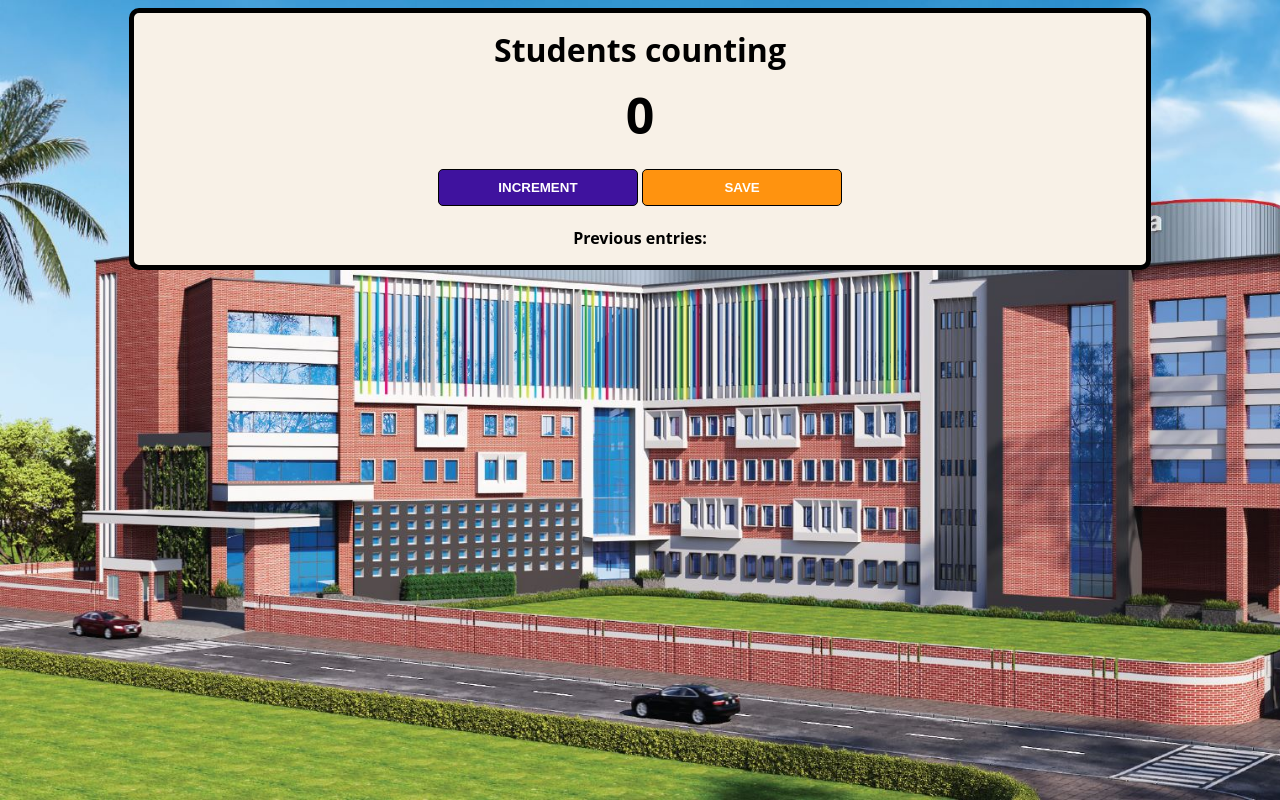
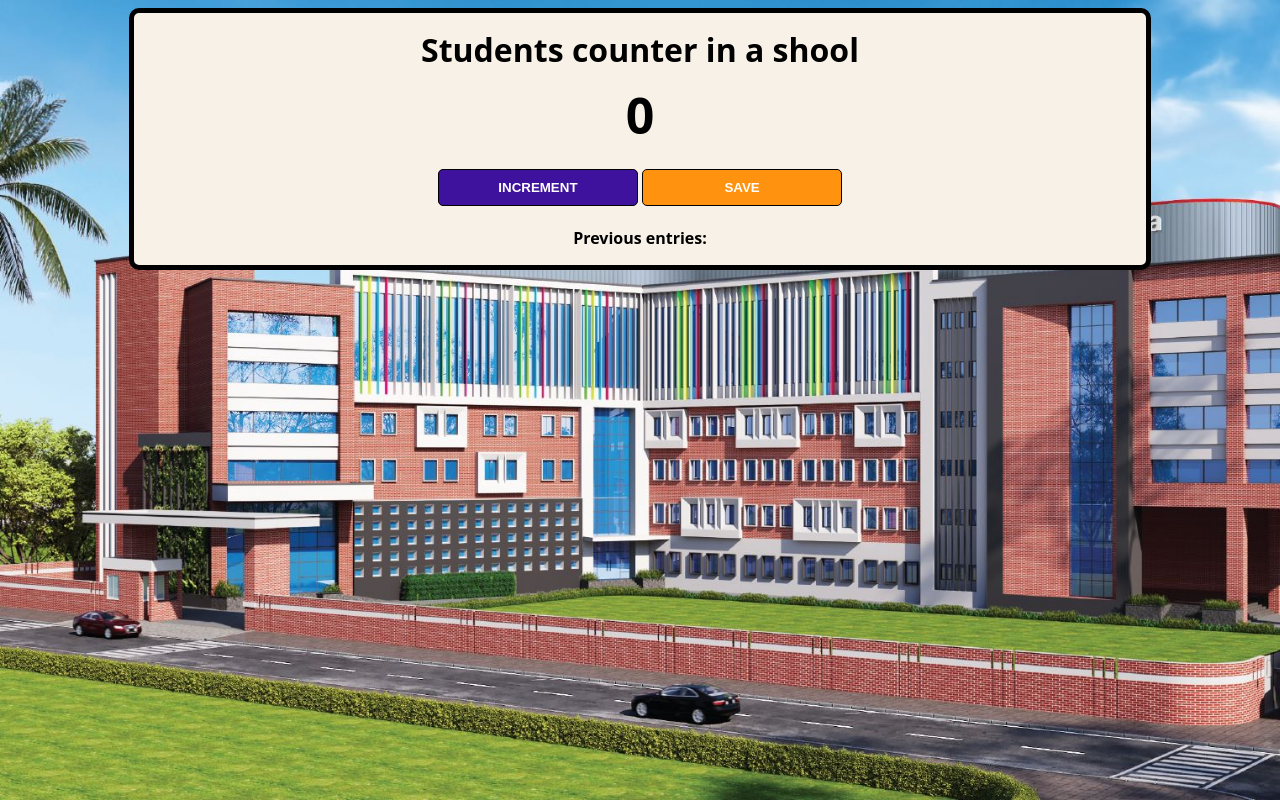
Before and after one commit to Kabileshwaran183/Counter-app, a plain HTML site: page index.html in a window 1280 px wide. Drawn offline with Linux system fonts and the light colour scheme.

Commit message:
Update index.html
again change the heading

```diff
--- a/index.html
+++ b/index.html
@@ -4,7 +4,7 @@
     </head>
     <body>
         <div class="container">
-            <h1>Students counting</h1>
+            <h1>Students counter in a shool</h1>
             <h2 id="count-el">0</h2>
             <button id="increment-btn" onclick="increment()">INCREMENT</button>
             <button id="save-btn" onclick="save()">SAVE</button>
```
